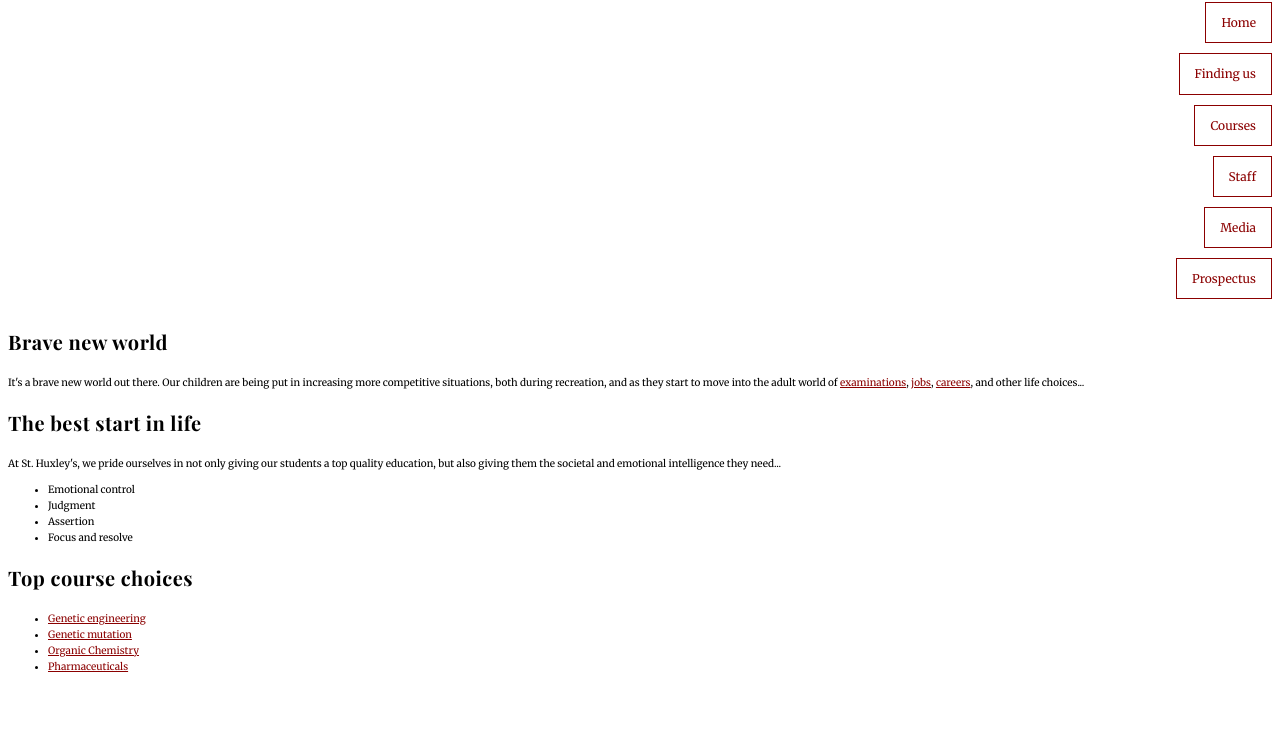
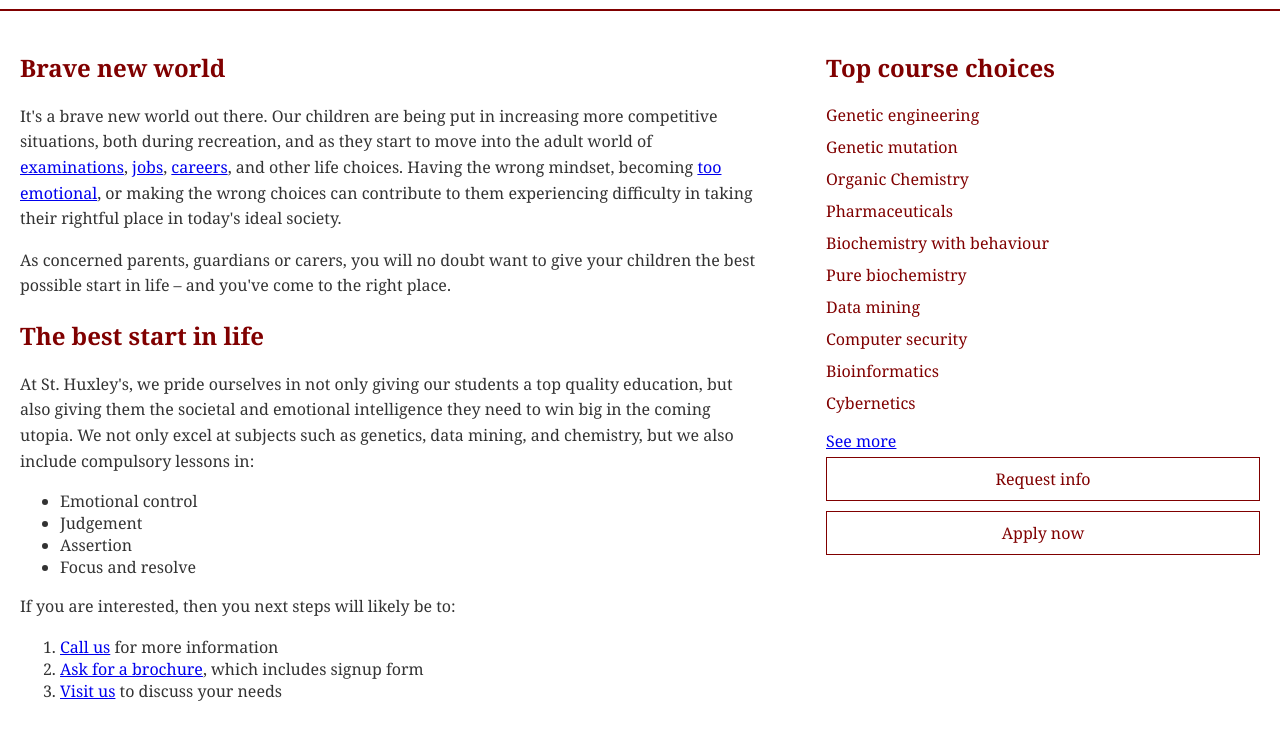
Before and after one commit to FarhanKhalid1/INFT1206WINTER25SECTION10, a plain HTML site: page ASSIGNMENT3/PART3/Index.html in a window 1280 px wide. Shown: the part 86-824 px from the top of the page. Before the commit the page ends 800 px from the top, so only its background shows below. Drawn offline with nearby package versions, Linux system fonts and the light colour scheme.

Commit message:
Final updates

```diff
--- a/ASSIGNMENT3/PART3/Index.html
+++ b/ASSIGNMENT3/PART3/Index.html
@@ -10,52 +10,117 @@ Date: 2025-02-21
     <meta charset="UTF-8">
     <meta name="viewport" content="width=device-width, initial-scale=1.0">
     <title>St Huxley's Community College</title>
-    <link rel="stylesheet" href="styles.css">
+    <style>
+        body {
+            font-family: 'Georgia', serif;
+            margin: 0;
+            padding: 0;
+            background-color: #fff;
+            color: #333;
+        }
+        header {
+            text-align: center;
+            padding: 20px 0;
+            border-bottom: 2px solid #800000;
+        }
+        header h1 {
+            font-size: 2.5em;
+            margin: 0;
+        }
+        .content {
+            display: flex;
+            justify-content: space-between;
+            padding: 20px;
+        }
+        .main-content {
+            width: 60%;
+        }
+        .sidebar {
+            width: 35%;
+        }
+        .sidebar ul {
+            list-style-type: none;
+            padding: 0;
+        }
+        .sidebar ul li {
+            margin: 10px 0;
+        }
+        .sidebar ul li a {
+            text-decoration: none;
+            color: #800000;
+        }
+        .sidebar ul li a:hover {
+            text-decoration: underline;
+        }
+        .sidebar .buttons {
+            display: flex;
+            flex-direction: column;
+        }
+        .sidebar .buttons a {
+            text-align: center;
+            padding: 10px;
+            margin: 5px 0;
+            border: 1px solid #800000;
+            text-decoration: none;
+            color: #800000;
+        }
+        .sidebar .buttons a:hover {
+            background-color: #800000;
+            color: #fff;
+        }
+        h2 {
+            font-size: 1.5em;
+            color: #800000;
+        }
+        p {
+            line-height: 1.6;
+        }
+    </style>
 </head>
 <body>
-
     <header>
         <h1>St Huxley's Community College</h1>
     </header>
-
-    <nav>
-        <ul>
-            <li><a href="#">Home</a></li>
-            <li><a href="#">Finding us</a></li>
-            <li><a href="#">Courses</a></li>
-            <li><a href="#">Staff</a></li>
-            <li><a href="#">Media</a></li>
-            <li><a href="#">Prospectus</a></li>
-        </ul>
-    </nav>
-
-    <main>
-        <section>
+    <div class="content">
+        <div class="main-content">
             <h2>Brave new world</h2>
-            <p>It's a brave new world out there. Our children are being put in increasing more competitive situations, both during recreation, and as they start to move into the adult world of <a href="#">examinations</a><img src="images/external-link-icon.png" alt="">, <a href="#">jobs</a><img src="images/external-link-icon.png" alt="">, <a href="#">careers</a><img src="images/external-link-icon.png" alt="">, and other life choices...</p>
-        </section>
-
-        <section>
+            <p>It's a brave new world out there. Our children are being put in increasing more competitive situations, both during recreation, and as they start to move into the adult world of <a href="#">examinations</a>, <a href="#">jobs</a>, <a href="#">careers</a>, and other life choices. Having the wrong mindset, becoming <a href="#">too emotional</a>, or making the wrong choices can contribute to them experiencing difficulty in taking their rightful place in today's ideal society.</p>
+            <p>As concerned parents, guardians or carers, you will no doubt want to give your children the best possible start in life – and you've come to the right place.</p>
             <h2>The best start in life</h2>
-            <p>At St. Huxley's, we pride ourselves in not only giving our students a top quality education, but also giving them the societal and emotional intelligence they need...</p>
+            <p>At St. Huxley's, we pride ourselves in not only giving our students a top quality education, but also giving them the societal and emotional intelligence they need to win big in the coming utopia. We not only excel at subjects such as genetics, data mining, and chemistry, but we also include compulsory lessons in:</p>
             <ul>
                 <li>Emotional control</li>
-                <li>Judgment</li>
+                <li>Judgement</li>
                 <li>Assertion</li>
                 <li>Focus and resolve</li>
             </ul>
-        </section>
-    </main>
-
-    <aside>
+            <p>If you are interested, then you next steps will likely be to:</p>
+            <ol>
+                <li><a href="#">Call us</a> for more information</li>
+                <li><a href="#">Ask for a brochure</a>, which includes signup form</li>
+                <li><a href="#">Visit us</a> to discuss your needs</li>
+            </ol>
+        </div>
+        <div class="sidebar">
             <h2>Top course choices</h2>
             <ul>
                 <li><a href="#">Genetic engineering</a></li>
                 <li><a href="#">Genetic mutation</a></li>
                 <li><a href="#">Organic Chemistry</a></li>
                 <li><a href="#">Pharmaceuticals</a></li>
+                <li><a href="#">Biochemistry with behaviour</a></li>
+                <li><a href="#">Pure biochemistry</a></li>
+                <li><a href="#">Data mining</a></li>
+                <li><a href="#">Computer security</a></li>
+                <li><a href="#">Bioinformatics</a></li>
+                <li><a href="#">Cybernetics</a></li>
             </ul>
-    </aside>
-
+            <a href="#">See more</a>
+            <div class="buttons">
+                <a href="#">Request info</a>
+                <a href="#">Apply now</a>
+            </div>
+        </div>
+    </div>
 </body>
 </html>
--- a/ASSIGNMENT3/PART4/styles.css
+++ b/ASSIGNMENT3/PART4/styles.css
@@ -1,59 +1,59 @@
-
-
-@import url('https://fonts.googleapis.com/css2?family=Roboto:wght@400;700&display=swap');
-
 body {
-    font-family: 'Roboto', sans-serif;
+    font-family: Arial, sans-serif;
+    margin: 0;
+    padding: 0;
 }
 
-nav {
-    background: black;
-    padding: 10px;
-    position: sticky;
-    top: 0;
+header {
+    background-color: #f8f8f8;
+    padding: 20px;
+    text-align: center;
 }
 
 nav ul {
-    display: flex;
-    list-style: none;
-    justify-content: space-around;
+    list-style-type: none;
     padding: 0;
 }
 
 nav ul li {
-    margin: 0;
+    display: inline;
+    margin: 0 10px;
 }
 
 nav ul li a {
-    color: white;
     text-decoration: none;
-    padding: 10px 15px;
+    color: black;
 }
 
 main {
-    display: flex;
-    justify-content: space-between;
-    gap: 20px;
     padding: 20px;
 }
 
-article {
-    flex: 2;
+.content {
+    display: flex;
+    justify-content: space-between;
 }
 
-article img {
-    float: left;
+.blog-post {
+    flex: 1 1 60%;
     margin-right: 10px;
 }
 
-aside {
-    flex: 1;
+.blog-post img {
+    width: 50%; /* Adjust the width to make the image smaller */
+    height: auto;
+    float: left; /* Align the image to the left */
+    margin-right: 10px; /* Add some space between the image and text */
+}
+
+.photography {
+    flex: 1 1 35%;
 }
 
 .photo-grid {
     display: grid;
     grid-template-columns: repeat(2, 1fr);
-    gap: 1px;
+    gap: 10px;
 }
 
 .photo-grid img {
```
Also changed, not shown: ASSIGNMENT3/PART4/Index.html (+21 -15 lines), ASSIGNMENT3/PART4/hot-air-balloon4.jpg (renamed from ASSIGNMENT3/PART4/hot_air_balloon4.jpg). Lines whose indentation alone changed are shown as unchanged.
